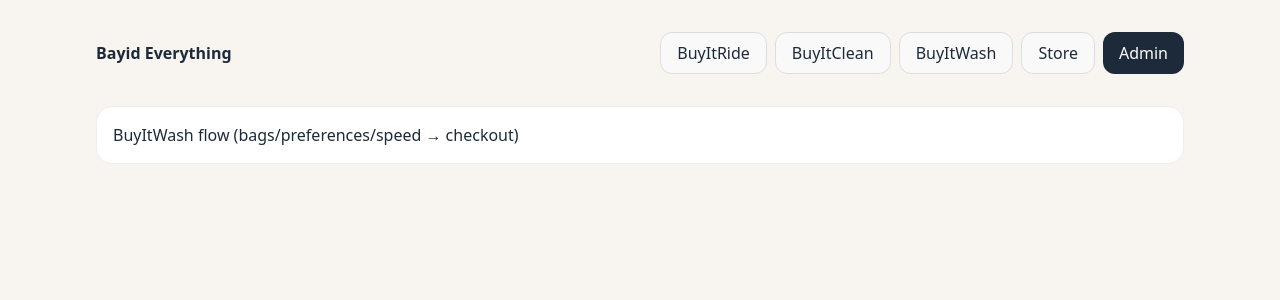
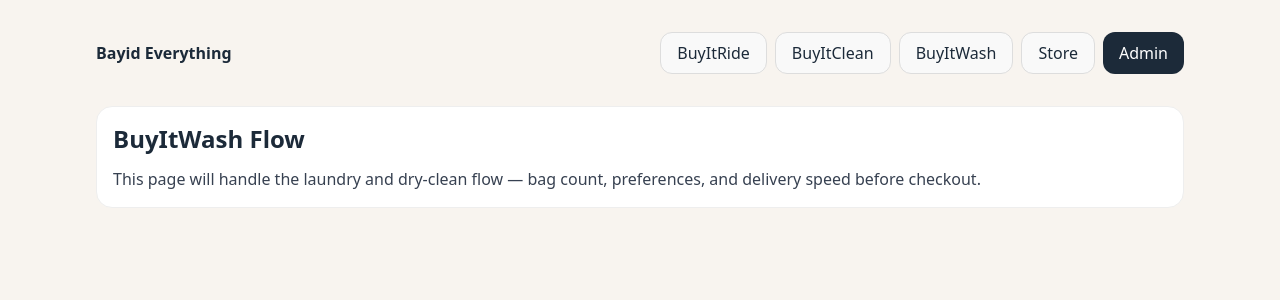
Before and after one commit to offlode/bayid-everything-superapp, a Next.js app: page /wash in a window 1280 px wide. Shown: the top 300 px of the page. Built offline with nearby package versions, Linux system fonts and the light colour scheme.

Commit message:
Format BuyItWash page

```diff
--- a/src/app/wash/page.tsx
+++ b/src/app/wash/page.tsx
@@ -1 +1,13 @@
-'use client'; export default function W(){return <div className='card'>BuyItWash flow (bags/preferences/speed → checkout)</div>}
+"use client";
+
+export default function Wash() {
+  return (
+    <div className="card p-6">
+      <h1 className="text-2xl font-semibold mb-3">BuyItWash Flow</h1>
+      <p className="text-gray-700">
+        This page will handle the laundry and dry-clean flow — bag count,
+        preferences, and delivery speed before checkout.
+      </p>
+    </div>
+  );
+}
```
